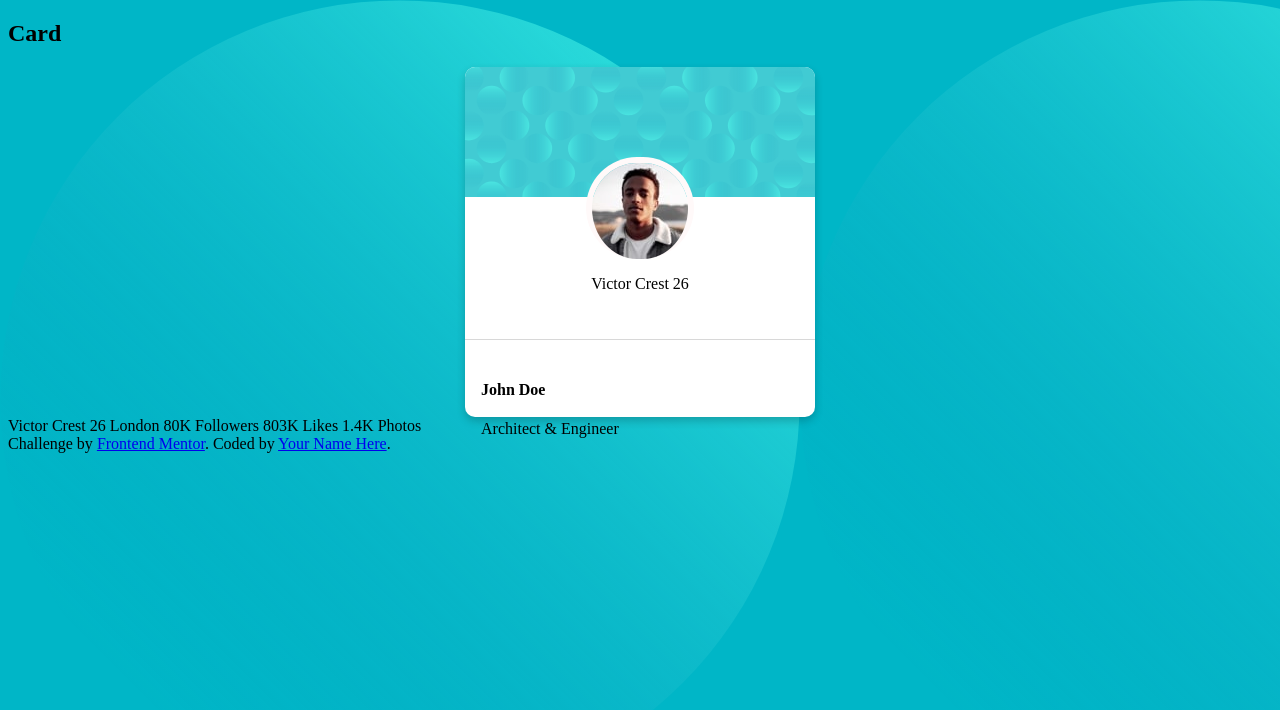
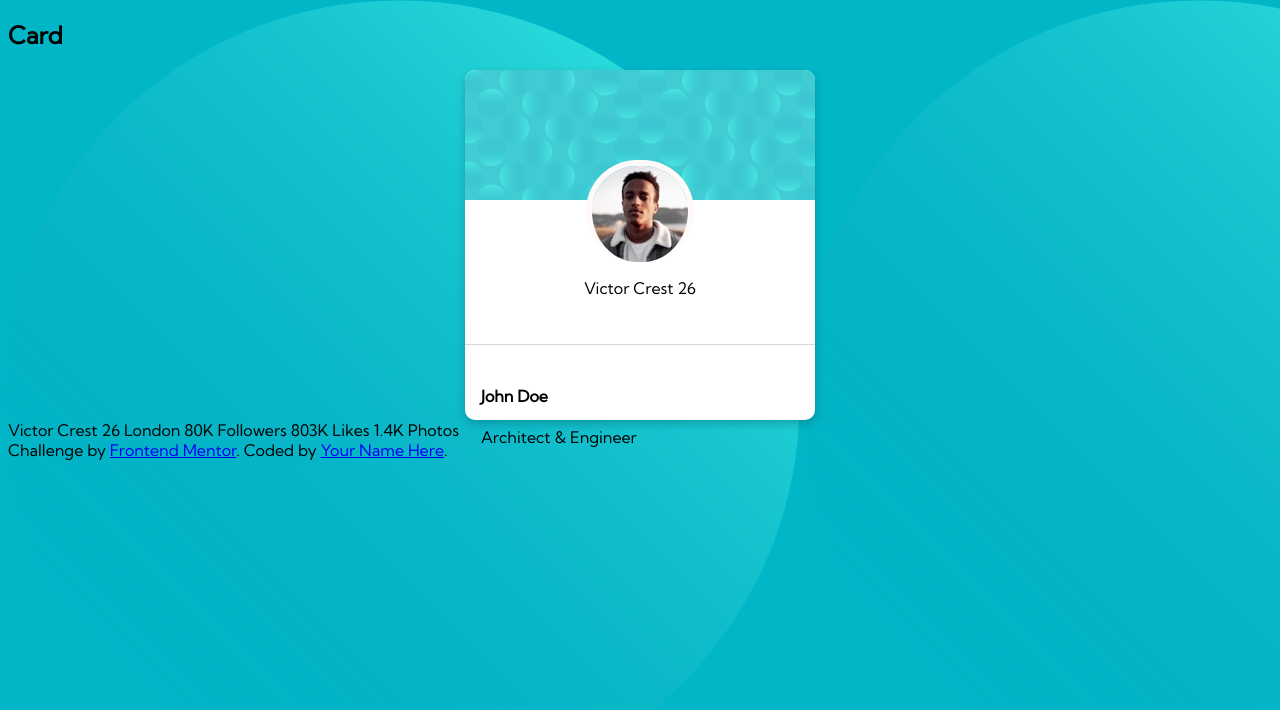
Before and after one commit to Robinkariuki/Profile-Card, a plain HTML site: page index.html in a window 1280 px wide. Drawn offline with Linux system fonts and the light colour scheme.

Commit message:
made changes to font

```diff
--- a/index.css
+++ b/index.css
@@ -1,4 +1,7 @@
+@import url(https://fonts.googleapis.com/css2?family=Kumbh+Sans);
+
 body {
+  font-family: "Kumbh Sans";
   background-image: url(images/bg-pattern-top.svg);
   background-size: 800px;
   background-color: rgb(0, 182, 199);
```
